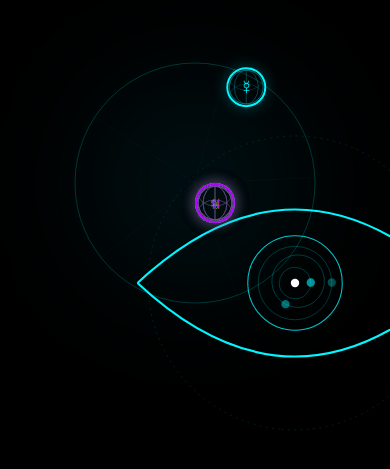
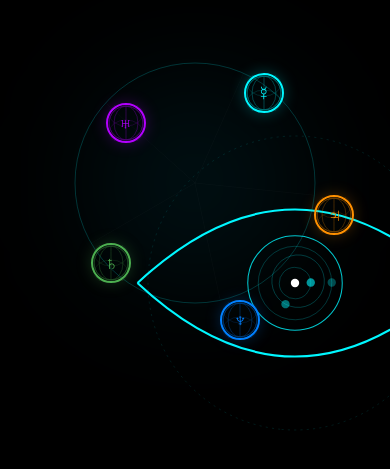
Before and after one commit to Candyphanrom/Luna-r, a Next.js app in the folder sito_jack-master/: page /experience in a window 390 px wide. Shown: the part 239-708 px from the top of the page. Built offline with nearby package versions, Linux system fonts and the light colour scheme.

Commit message:
fix: optimized mobile animation - simple fade-in, better performance, cinematic feel maintained

```diff
--- a/sito_jack-master/src/components/FourierNav.tsx
+++ b/sito_jack-master/src/components/FourierNav.tsx
@@ -5,13 +5,13 @@ import { motion, AnimatePresence } from 'framer-motion'
 import { useRouter } from 'next/navigation'
 import { EyeSVG } from './EyeSVG'
 
-// Color Schemes (from standard Leibniz palette)
+// Color Schemes
 const COLOR_SCHEMES = {
-    10: { inactive: '#b300ff', hover: '#ff00ff' }, // Purple/Magenta - Secret Club
-    12: { inactive: '#ff9000', hover: '#ffcc00' }, // Orange/Gold - Custom
-    14: { inactive: '#0080ff', hover: '#00f7ff' }, // Blue/Cyan - Shop Offline
-    15: { inactive: '#00f7ff', hover: '#00ff88' }, // Cyan/Lime - Shop Online
-    16: { inactive: '#4CAF50', hover: '#00ff00' }  // Green/Bright Green - Cart
+    10: { inactive: '#b300ff', hover: '#ff00ff' },
+    12: { inactive: '#ff9000', hover: '#ffcc00' },
+    14: { inactive: '#0080ff', hover: '#00f7ff' },
+    15: { inactive: '#00f7ff', hover: '#00ff88' },
+    16: { inactive: '#4CAF50', hover: '#00ff00' }
 }
 
 const NAV_ITEMS = [
@@ -21,7 +21,7 @@ const NAV_ITEMS = [
         symbol: '☿',
         path: '/products',
         colorScheme: 15,
-        angle: -90 // Start at top
+        angle: -90
     },
     {
         id: 'custom',
@@ -66,9 +66,7 @@ export default function FourierNav() {
     const [rotation, setRotation] = useState(0)
     const [mousePos, setMousePos] = useState({ x: 0, y: 0 })
     const [isMobile, setIsMobile] = useState(false)
-    const [planetsReady, setPlanetsReady] = useState(false)
 
-    // Mobile detection
     useEffect(() => {
         const checkMobile = () => {
             setIsMobile(window.innerWidth < 768)
@@ -100,27 +98,21 @@ export default function FourierNav() {
             if (progress < 1) {
                 requestAnimationFrame(animate)
             } else {
-                setTimeout(() => {
-                    setShowEye(false)
-                    // Delay before planets start emerging
-                    setTimeout(() => setPlanetsReady(true), 300)
-                }, 500)
+                setTimeout(() => setShowEye(false), 500)
             }
         }
         animate()
     }, [showEye])
 
-    // Autonomous Rotation - stops when hovering
     useEffect(() => {
-        if (hoveredItem || !planetsReady) return
+        if (hoveredItem) return
 
         const interval = setInterval(() => {
             setRotation(prev => (prev + 0.15) % 360)
         }, 50)
         return () => clearInterval(interval)
-    }, [hoveredItem, planetsReady])
+    }, [hoveredItem])
 
-    // Canvas Rendering
     useEffect(() => {
         const canvas = canvasRef.current
         if (!canvas) return
@@ -141,20 +133,16 @@ export default function FourierNav() {
 
             const centerX = canvas.width / 2
             const centerY = canvas.height / 2
-
-            // Reduced orbital radius for mobile visibility
             const eyeRadius = isMobile ? 100 : 200
             const planetRadius = isMobile ? 20 : 35
             const orbitalRadius = eyeRadius + planetRadius
 
-            // Draw single orbital circle
             ctx.strokeStyle = 'rgba(0, 247, 255, 0.2)'
             ctx.lineWidth = 1
             ctx.beginPath()
             ctx.arc(centerX, centerY, orbitalRadius, 0, Math.PI * 2)
             ctx.stroke()
 
-            // Connecting radial lines
             ctx.strokeStyle = 'rgba(255, 255, 255, 0.05)'
             ctx.lineWidth = 0.5
             NAV_ITEMS.forEach(item => {
@@ -185,8 +173,6 @@ export default function FourierNav() {
 
     const getCirclePosition = (angle: number) => {
         const rad = ((angle + rotation) * Math.PI) / 180
-
-        // Reduced for mobile to fit in screen
         const eyeRadius = isMobile ? 100 : 200
         const planetRadius = isMobile ? 20 : 35
         const orbitalRadius = eyeRadius + planetRadius
@@ -198,9 +184,7 @@ export default function FourierNav() {
     }
 
     const getMoonSize = () => {
-        // Smaller on mobile for better visibility
-        const baseSize = isMobile ? 40 : 70
-        return baseSize
+        return isMobile ? 40 : 70
     }
 
     return (
@@ -220,11 +204,9 @@ export default function FourierNav() {
                 )}
             </AnimatePresence>
 
-            {/* Optimized for vertical scrolling - flexbox centering */}
             <div className="relative w-full min-h-screen overflow-hidden bg-black flex items-center justify-center">
                 <canvas ref={canvasRef} className="absolute inset-0 z-0" />
 
-                {/* Central Eye - Perfectly centered */}
                 <div
                     className="relative z-10 group pointer-events-none"
                     style={{
@@ -240,8 +222,7 @@ export default function FourierNav() {
                     <EyeSVG progress={1} color={showEye ? '#fff' : '#00f7ff'} main mousePos={mousePos} />
                 </div>
 
-                {/* Planets emerge from eye one by one */}
-                {planetsReady && NAV_ITEMS.map((item, index) => {
+                {NAV_ITEMS.map((item, index) => {
                     const isHovered = hoveredItem === item.id
                     const position = getCirclePosition(item.angle)
                     const size = getMoonSize()
@@ -252,28 +233,19 @@ export default function FourierNav() {
                         <motion.div
                             key={item.id}
                             className="absolute cursor-pointer pointer-events-auto"
-                            initial={{
-                                x: 0,
-                                y: 0,
-                                scale: 0,
-                                opacity: 0
-                            }}
+                            initial={{ opacity: 0, scale: 0.5 }}
                             animate={{
-                                x: position.x,
-                                y: position.y,
-                                scale: isHovered ? hoverSize / size : 1,
-                                opacity: 1
+                                opacity: 1,
+                                scale: isHovered ? hoverSize / size : 1
                             }}
                             transition={{
-                                delay: index * 0.2, // Emerge one by one
-                                duration: 0.8,
-                                type: 'spring',
-                                stiffness: 100,
-                                scale: { duration: 0.3 }
+                                opacity: { delay: 2.5 + (index * 0.1), duration: 0.4 },
+                                scale: { duration: 0.3, ease: 'easeOut' }
                             }}
                             style={{
-                                left: '50%',
-                                top: '50%',
+                                left: `calc(50% + ${position.x}px)`,
+                                top: `calc(50% + ${position.y}px)`,
+                                transform: 'translate(-50%, -50%)',
                                 zIndex: 20
                             }}
                             onMouseEnter={() => setHoveredItem(item.id)}
@@ -292,7 +264,6 @@ export default function FourierNav() {
                                         : `0 0 15px ${colors.inactive}40`
                                 }}
                             >
-                                {/* Wireframe Grid */}
                                 <svg
                                     className="absolute inset-0 w-full h-full pointer-events-none"
                                     viewBox="0 0 100 100"
@@ -335,7 +306,6 @@ export default function FourierNav() {
                                     />
                                 </svg>
 
-                                {/* Planetary Symbol */}
                                 <div className="flex flex-col items-center justify-center h-full relative z-10">
                                     <span
                                         className="font-black leading-none"
@@ -351,7 +321,6 @@ export default function FourierNav() {
                                 </div>
                             </div>
 
-                            {/* Label (appears on hover) */}
                             {isHovered && (
                                 <motion.div
                                     initial={{ opacity: 0, y: -10 }}
```
